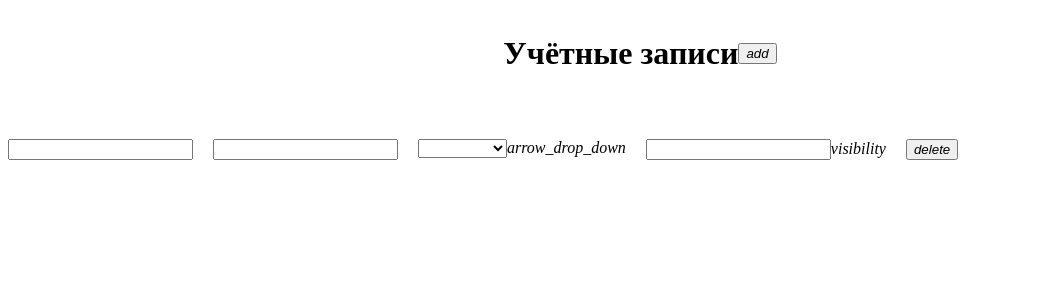
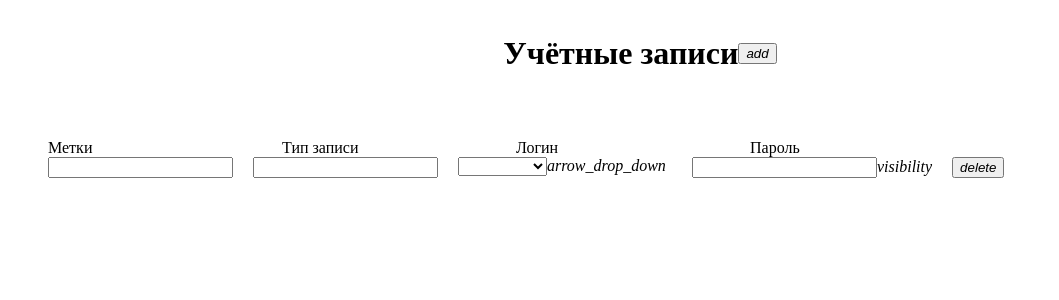
Before and after one commit to nasty23-star/selects, a Vue app: page / in a window 1280 px wide. Both pictures are taken after a click on the button "add". Shown: the top 300 px of the page, without its empty margins (0-1059 px from the left). Built offline with nearby package versions, Linux system fonts and the light colour scheme.

Commit message:
Названия столбцов и их расположение

```diff
--- a/src/App.vue
+++ b/src/App.vue
@@ -36,6 +36,7 @@ onMounted(() => {
     </div>
   </header>
   <main>
+    <div v-if='noteStore.notes.length > 0' class="titles"><div class="title">Метки</div><div class="title">Тип записи</div><div class="title">Логин</div><div class="title">Пароль</div></div>
     <VNote
       v-for="note in noteStore.notes"
       :note="note"
@@ -50,10 +51,19 @@ onMounted(() => {
 header {
   line-height: 1.5;
   margin-top: 0;
+  margin-bottom: 40px;
 }
 .wrapper {
   display: flex;
   align-items: center;
   justify-content: center;
 }
+.titles {
+  margin-left: 40px;
+  display: flex;
+  gap: 20px;
+}
+.title {
+  width: 214px;
+}
 </style>
--- a/src/components/VNote.vue
+++ b/src/components/VNote.vue
@@ -51,7 +51,6 @@ watch(password, () => {
 </script>
 <template>
   <div class="container">
-    {{ flag }}
     <VInput v-model="flag" type="flag" />
 
     <VInput v-model="login" />
@@ -71,7 +70,7 @@ watch(password, () => {
 .container {
   display: flex;
   align-items: flex-start;
+  margin-left: 40px;
   gap: 20px;
-  margin-top: 40px;
 }
 </style>
--- a/src/components/VSelect.vue
+++ b/src/components/VSelect.vue
@@ -25,6 +25,6 @@ const options = ref(['Локальная', 'LDAP'])
 </template>
 <style scoped>
 .select {
-  max-width: 400px;
+  width: 214px;
 }
 </style>
```
